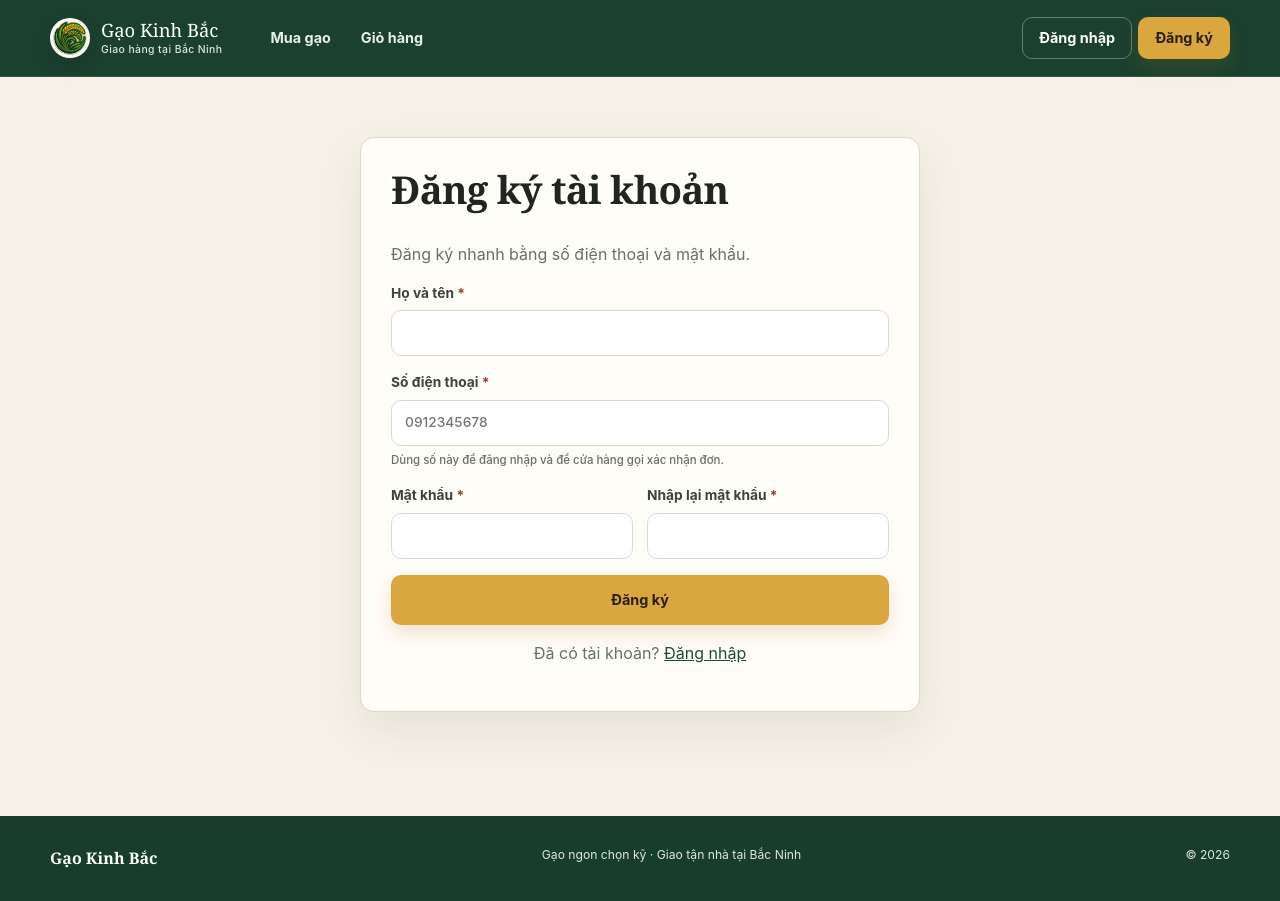
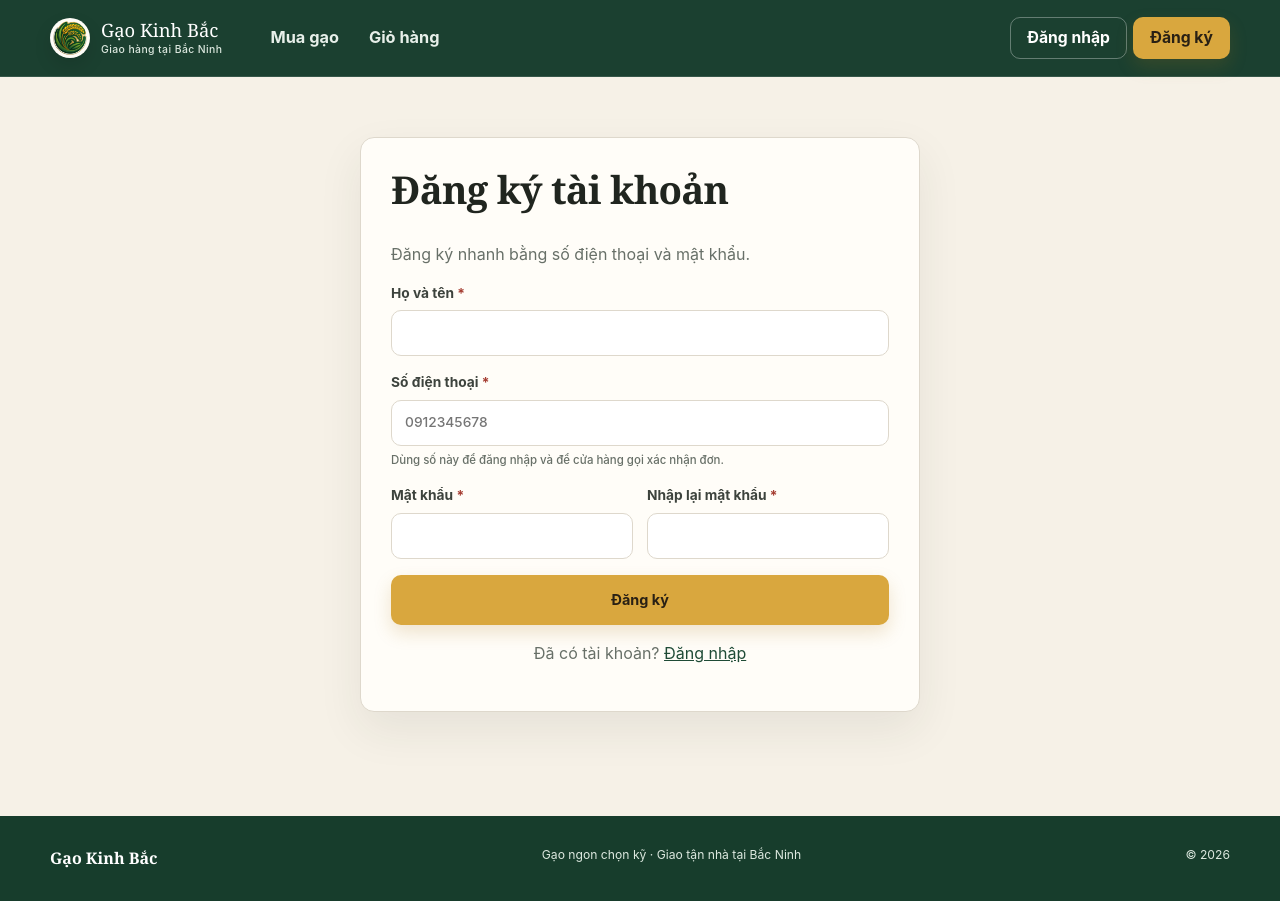
Before and after one commit to lhoangson246-byte/gao-kinh-bac-preview, a React (Vite) app in the folder frontend/: page /dang-ky in a window 1280 px wide. Built offline with nearby package versions, Linux system fonts and the light colour scheme; no server answers.

Commit message:
Increase navigation font sizes

```diff
--- a/frontend/src/styles.css
+++ b/frontend/src/styles.css
@@ -55,10 +55,11 @@ main.container { min-height: 66vh; padding-block: 28px 72px; }
 .brand small { margin-top: 4px; font-family: Inter, ui-sans-serif, system-ui, sans-serif; font-size: .65rem; font-weight: 500; letter-spacing: .04em; color: #dce8df; }
 .nav-panel { flex: 1; display: flex; align-items: center; justify-content: space-between; gap: 22px; }
 .nav-links, .nav-auth { display: flex; align-items: center; gap: 6px; }
-.nav-links a { position: relative; padding: 10px 12px; color: #e7efe9; text-decoration: none; font-size: .9rem; font-weight: 650; border-radius: var(--radius-sm); }
+.nav-links a { position: relative; padding: 10px 12px; color: #e7efe9; text-decoration: none; font-size: 1.02rem; font-weight: 650; border-radius: var(--radius-sm); }
 .nav-links a:hover, .nav-links a.active { background: rgba(255, 255, 255, .1); color: var(--white); }
 .badge { display: inline-grid; place-items: center; min-width: 20px; height: 20px; margin-left: 5px; padding: 0 5px; border-radius: 99px; color: var(--green-950); background: var(--gold); font-size: .7rem; font-weight: 800; }
-.hello { color: var(--white); text-decoration: none; padding: 8px; font-size: .88rem; font-weight: 700; }
+.nav-auth .btn, .hello { font-size: .98rem; }
+.hello { color: var(--white); text-decoration: none; padding: 8px; font-weight: 700; }
 .nav-toggle { display: none; width: 42px; height: 42px; margin-left: auto; border: 1px solid rgba(255,255,255,.25); border-radius: 10px; background: transparent; }
 .nav-toggle span { display: block; width: 19px; height: 2px; margin: 4px auto; background: white; }
 .mobile-nav { display: none; }
@@ -450,7 +451,7 @@ label b { color: var(--danger); }
   .mobile-nav a { position: relative; display: flex; align-items: center; justify-content: center; flex-direction: column; gap: 2px; border-radius: 11px; color: #d9e5dc; text-decoration: none; }
   .mobile-nav a.active { background: rgba(255,255,255,.1); color: white; }
   .mobile-nav a > span { font-size: 1.15rem; line-height: 1; }
-  .mobile-nav a small { font-size: .62rem; font-weight: 700; }
+  .mobile-nav a small { font-size: .7rem; font-weight: 700; }
   .mobile-nav a b { position: absolute; top: 3px; right: calc(50% - 23px); display: grid; place-items: center; min-width: 18px; height: 18px; padding: 0 4px; border-radius: 99px; background: var(--gold); color: #312512; font-size: .62rem; }
   .hero { grid-template-columns: 1fr; min-height: auto; }
   .catalog-controls { align-items: stretch; flex-direction: column; }
```
